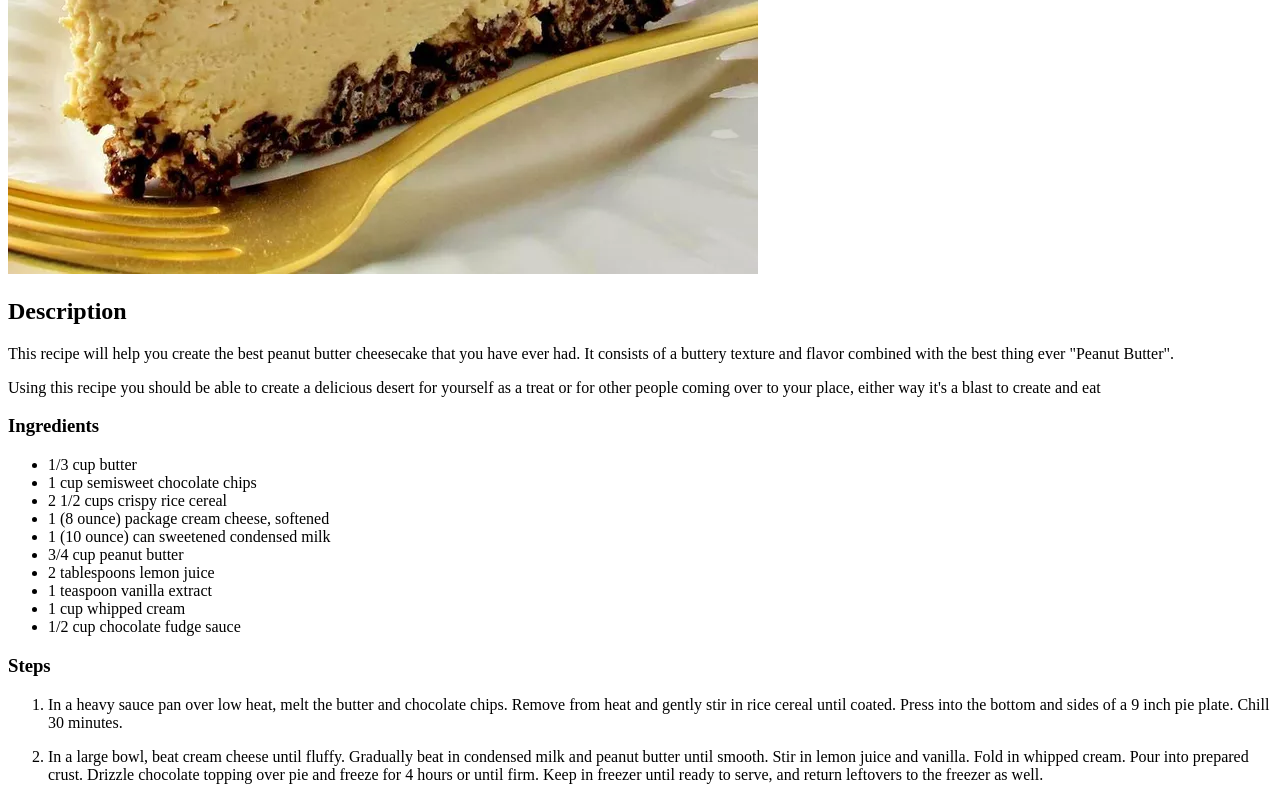
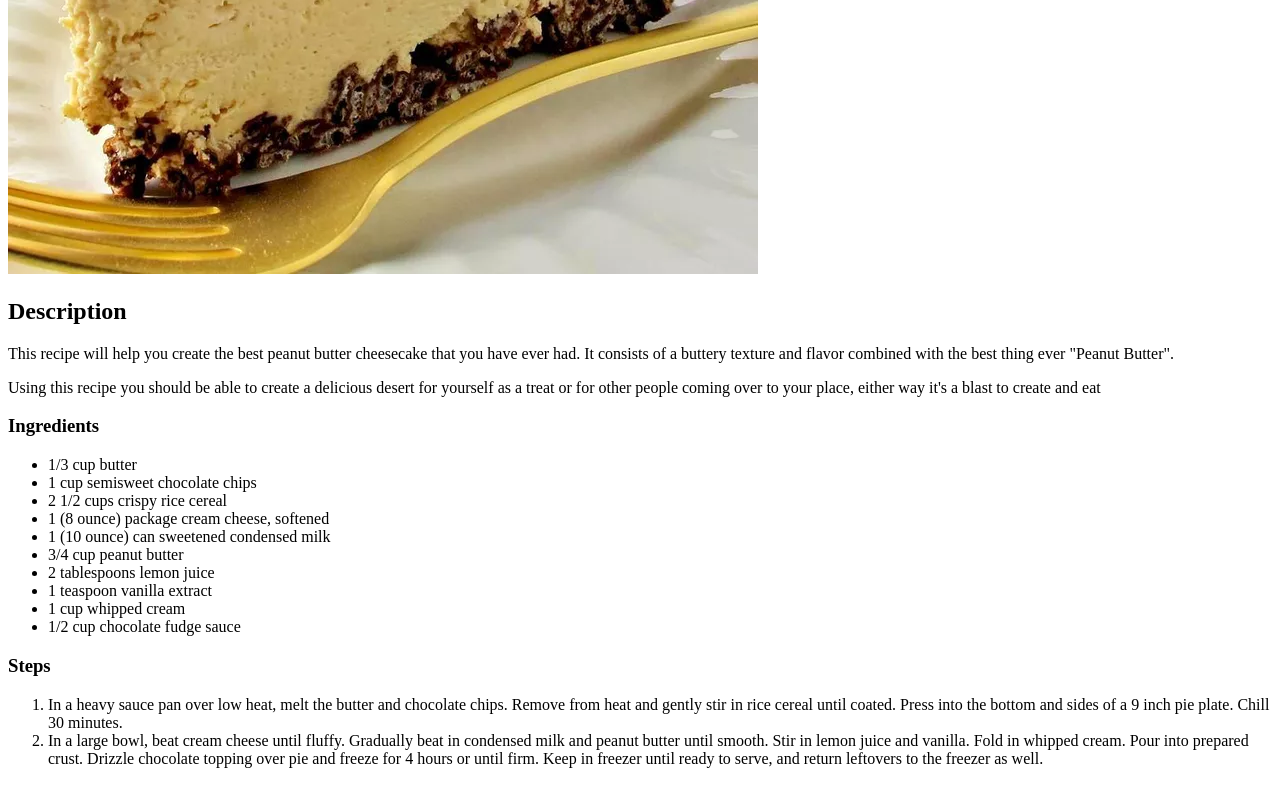
Before and after one commit to Musman391/odin-recipes, a plain HTML site: page recipes/cheesecake.html in a window 1280 px wide. Shown: the part 556-1356 px from the top of the page. Drawn offline with Linux system fonts and the light colour scheme.

Commit message:
Changed the code for the ordered list for the cheesecake

```diff
--- a/recipes/cheesecake.html
+++ b/recipes/cheesecake.html
@@ -26,8 +26,11 @@
 		</ul>
 		<h3>Steps</h3>
 		<ol>
-			<li><p>In a heavy sauce pan over low heat, melt the butter and chocolate chips. Remove from heat and gently stir in rice cereal until coated. Press into the bottom and sides of a 9 inch pie plate. Chill 30 minutes.</p></li>
-			<li><p>In a large bowl, beat cream cheese until fluffy. Gradually beat in condensed milk and peanut butter until smooth. Stir in lemon juice and vanilla. Fold in whipped cream. Pour into prepared crust. Drizzle chocolate topping over pie and freeze for 4 hours or until firm. Keep in freezer until ready to serve, and return leftovers to the freezer as well.</p></li>
+			<li>In a heavy sauce pan over low heat, melt the butter and chocolate chips. Remove from heat and gently stir in rice cereal until coated.
+				Press into the bottom and sides of a 9 inch pie plate. Chill 30 minutes.</li>
+			<li>In a large bowl, beat cream cheese until fluffy. Gradually beat in condensed milk and peanut butter until smooth.
+				Stir in lemon juice and vanilla. Fold in whipped cream. Pour into prepared crust. Drizzle chocolate topping over pie
+				and freeze for 4 hours or until firm. Keep in freezer until ready to serve, and return leftovers to the freezer as well.</li>
 		</ol>
 	</body>
 </html>
```
